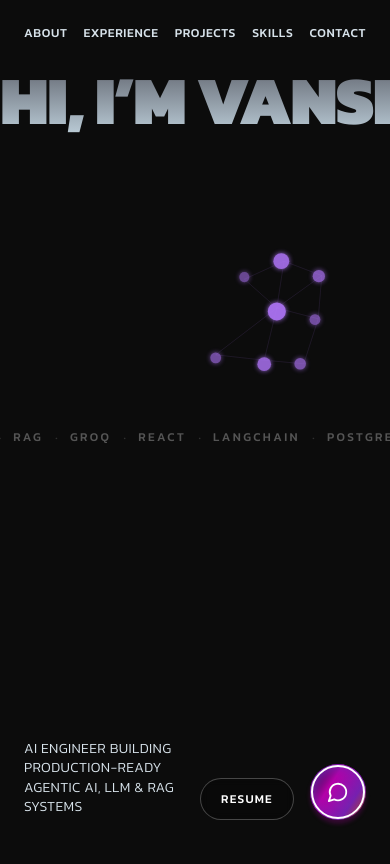
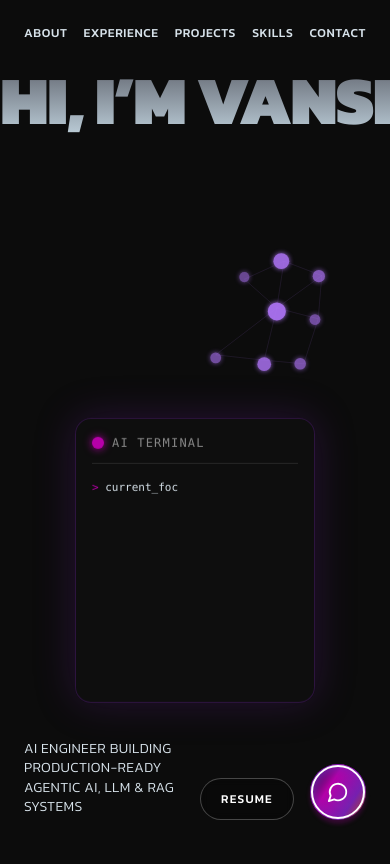
Before and after one commit to vanshbhutani1405/New-Portfolio-Vansh, a React (Vite) app: page / in a window 390 px wide. Shown: the top 864 px of the page. Built offline with nearby package versions, Linux system fonts and the light colour scheme.

Commit message:
UI enhancement

```diff
--- /dev/null
+++ b/src/components/AITerminal.tsx
@@ -0,0 +1,124 @@
+import { useEffect, useState } from 'react'
+
+interface Command {
+  cmd: string
+  lines: string[]
+}
+
+const COMMANDS: Command[] = [
+  {
+    cmd: 'whois vansh',
+    lines: [
+      'AI Engineer',
+      'Backend Engineering Intern @ Flyrank AI',
+      'B.Tech CSE • Class of 2027',
+      '',
+      'Skills Loaded...',
+      '✓ LangGraph',
+      '✓ FastAPI',
+      '✓ Langchain',
+      '✓ PostgreSQL',
+      '✓ Groq',
+      '✓ Multi-Agent Systems',
+    ],
+  },
+  {
+    cmd: 'current_focus',
+    lines: ['Building Production-Ready', 'Agentic AI Systems'],
+  },
+  {
+    cmd: 'latest_projects',
+    lines: [
+      '✓ Together Intelligence Toolkit',
+      '✓ RAGify',
+      '✓ PranRakshak AI',
+      '✓ AI Portfolio Assistant',
+    ],
+  },
+  {
+    cmd: 'ask_vansh',
+    lines: ['Ask me anything using the AI assistant →'],
+  },
+]
+
+export default function AITerminal({ className = '' }: { className?: string }) {
+  const [typed, setTyped] = useState('')
+  const [lines, setLines] = useState<string[]>([])
+  const [clearing, setClearing] = useState(false)
+
+  useEffect(() => {
+    let cancelled = false
+    const timers: ReturnType<typeof setTimeout>[] = []
+    const sleep = (ms: number) =>
+      new Promise<void>((resolve) => {
+        timers.push(setTimeout(resolve, ms))
+      })
+
+    async function run() {
+      while (!cancelled) {
+        for (const command of COMMANDS) {
+          if (cancelled) return
+          setClearing(false)
+          setLines([])
+          setTyped('')
+
+          for (let i = 1; i <= command.cmd.length; i++) {
+            if (cancelled) return
+            setTyped(command.cmd.slice(0, i))
+            await sleep(55)
+          }
+
+          await sleep(400)
+
+          for (const line of command.lines) {
+            if (cancelled) return
+            setLines((prev) => [...prev, line])
+            await sleep(110)
+          }
+
+          await sleep(3500)
+
+          setClearing(true)
+          await sleep(500)
+        }
+      }
+    }
+
+    run()
+    return () => {
+      cancelled = true
+      timers.forEach(clearTimeout)
+    }
+  }, [])
+
+  return (
+    <div
+      className={`relative w-full rounded-2xl border border-[#7621B0]/30 bg-[#111]/70 p-4 font-mono backdrop-blur-md motion-safe:animate-float ${className}`}
+      style={{ boxShadow: '0 0 40px rgba(118, 33, 176, 0.25)' }}
+    >
+      <div className="mb-3 flex items-center gap-2 border-b border-white/10 pb-3">
+        <span className="h-3 w-3 rounded-full bg-[#B600A8] shadow-[0_0_8px_#B600A8]" />
+        <span className="text-xs uppercase tracking-widest text-white/50">AI Terminal</span>
+      </div>
+
+      <div
+        className={`min-h-[210px] text-[11px] leading-6 transition-opacity duration-500 sm:text-xs ${
+          clearing ? 'opacity-0' : 'opacity-100'
+        }`}
+      >
+        <div className="text-[#D7E2EA]">
+          <span className="text-[#B600A8]">&gt;</span> {typed}
+          <span className="ml-0.5 inline-block h-3.5 w-2 translate-y-0.5 bg-[#B600A8] motion-safe:animate-blink sm:h-4" />
+        </div>
+        {lines.map((line, i) => (
+          <div
+            key={i}
+            className={line.startsWith('✓') ? 'text-[#c9a3e6]' : 'text-white/70'}
+          >
+            {line || ' '}
+          </div>
+        ))}
+      </div>
+    </div>
+  )
+}
--- a/src/components/TechMarquee.tsx
+++ /dev/null
@@ -1,36 +0,0 @@
-const SKILLS = [
-  'LangGraph',
-  'FastAPI',
-  'RAG',
-  'Groq',
-  'React',
-  'LangChain',
-  'PostgreSQL',
-  'Multi-Agent Systems',
-]
-
-function MarqueeTrack() {
-  return (
-    <div className="flex shrink-0 items-center">
-      {SKILLS.map((skill, i) => (
-        <span key={i} className="flex items-center">
-          <span className="cursor-default px-3 text-xs font-medium uppercase tracking-[0.2em] text-white/30 transition-colors duration-200 ease-out hover:text-[#B600A8] sm:px-4 sm:text-sm">
-            {skill}
-          </span>
-          <span className="text-white/15">·</span>
-        </span>
-      ))}
-    </div>
-  )
-}
-
-export default function TechMarquee() {
-  return (
-    <div className="group w-full overflow-hidden py-4">
-      <div className="flex w-max animate-marquee group-hover:[animation-play-state:paused]">
-        <MarqueeTrack />
-        <MarqueeTrack />
-      </div>
-    </div>
-  )
-}
--- a/src/sections/HeroSection.tsx
+++ b/src/sections/HeroSection.tsx
@@ -2,7 +2,7 @@ import { useReducedMotion } from 'framer-motion'
 import type { MouseEvent } from 'react'
 import FadeIn from '../components/FadeIn'
 import NetworkGraph from '../components/NetworkGraph'
-import TechMarquee from '../components/TechMarquee'
+import AITerminal from '../components/AITerminal'
 import { scrollToSection } from '../lib/scroll'
 
 const NAV_LINKS = [
@@ -52,10 +52,6 @@ export default function HeroSection() {
         </div>
       </div>
 
-      <FadeIn delay={0.3} y={10}>
-        <TechMarquee />
-      </FadeIn>
-
       <FadeIn
         delay={0.6}
         y={30}
@@ -63,6 +59,12 @@ export default function HeroSection() {
       >
         <NetworkGraph />
       </FadeIn>
+
+      <div className="pointer-events-none absolute inset-x-0 top-[calc(50%+140px)] z-0 flex -translate-y-1/2 justify-center px-6 md:justify-start md:pl-[34%] lg:pl-[36%]">
+        <FadeIn delay={0.3} y={10} className="pointer-events-auto w-[240px] sm:w-[280px] md:w-[300px]">
+          <AITerminal />
+        </FadeIn>
+      </div>
 
       <div className="flex items-end justify-between px-6 pb-7 sm:pb-8 md:px-10 md:pb-10">
         <FadeIn delay={0.35} y={20}>
--- a/tailwind.config.js
+++ b/tailwind.config.js
@@ -7,13 +7,18 @@ export default {
         sans: ['Kanit', 'sans-serif'],
       },
       keyframes: {
-        marquee: {
-          '0%': { transform: 'translateX(0)' },
-          '100%': { transform: 'translateX(-50%)' },
+        float: {
+          '0%, 100%': { transform: 'translateY(0)' },
+          '50%': { transform: 'translateY(-3px)' },
+        },
+        blink: {
+          '0%, 50%': { opacity: '1' },
+          '50.01%, 100%': { opacity: '0' },
         },
       },
       animation: {
-        marquee: 'marquee 28s linear infinite',
+        float: 'float 3s ease-in-out infinite',
+        blink: 'blink 1s step-end infinite',
       },
     },
   },
```
